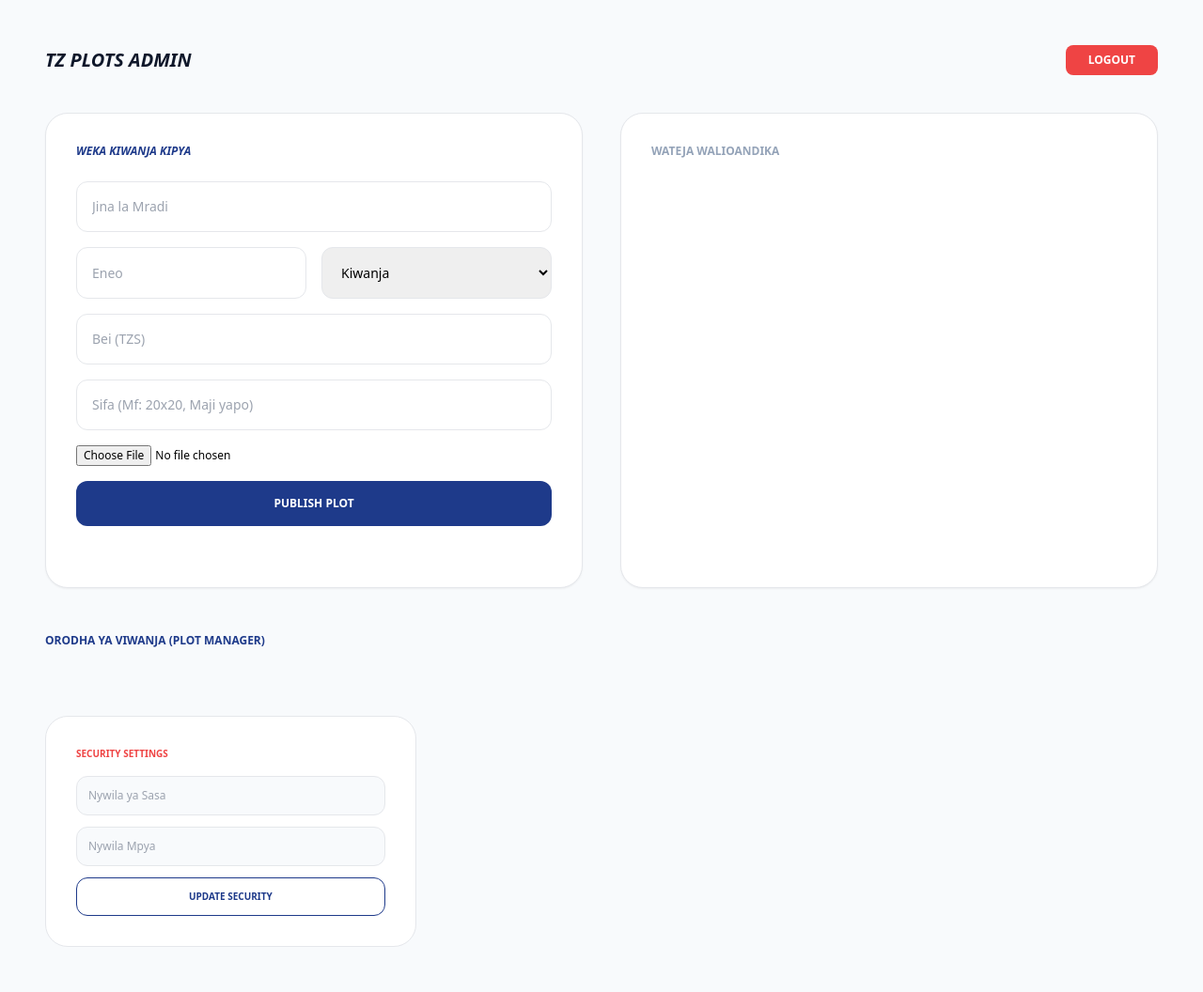
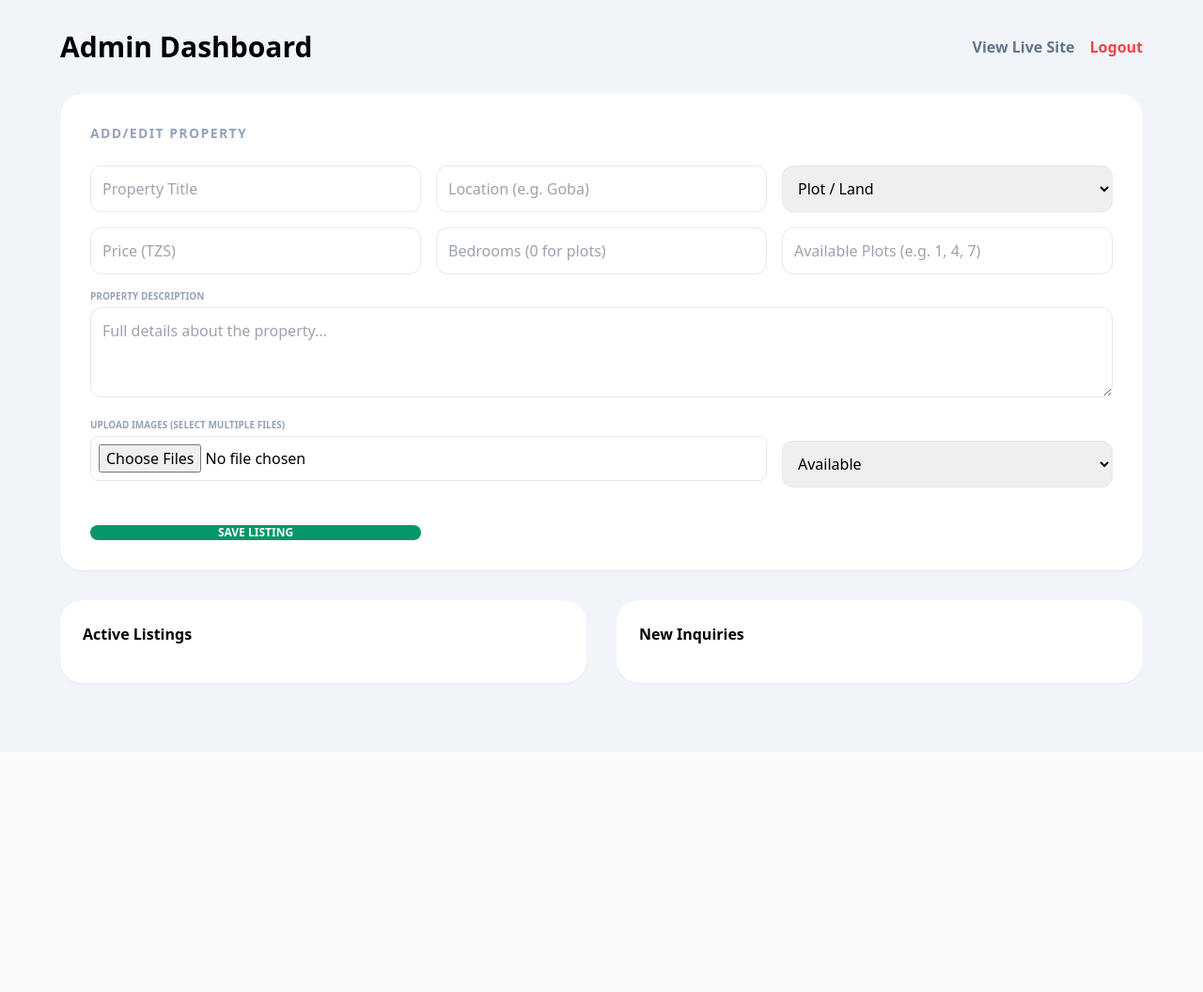
Before and after one commit to ngamilagaboniface-beep/tanzania_plots, a Flask app: page /admin in a window 1280 px wide. Shown: the whole page at 94% size. After the commit the page ends 728 px from the top, so only its background shows below. Run offline with Flask 3, Linux system fonts and the light colour scheme; a user stored in the database is signed in; some libraries are stand-ins or nearby versions.

Commit message:
Update admin.html

```diff
--- a/templates/admin.html
+++ b/templates/admin.html
@@ -1,69 +1,81 @@
 <!DOCTYPE html>
-<html lang="sw">
+<html lang="en">
 <head>
     <meta charset="UTF-8">
-    <title>Admin Panel | TZ Plots</title>
+    <title>Admin | Tanzania Plots</title>
     <script src="https://cdn.tailwindcss.com"></script>
 </head>
-<body class="bg-slate-50 p-6 md:p-12">
-    <div class="flex justify-between items-center mb-10">
-        <h1 class="text-slate-900 font-black text-xl italic">TZ PLOTS ADMIN</h1>
-        <a href="/logout" class="bg-red-500 text-white px-6 py-2 rounded-lg text-xs font-bold uppercase">Logout</a>
-    </div>
+<body class="bg-slate-100 p-8">
+    <div class="max-w-6xl mx-auto">
+        <div class="flex justify-between items-center mb-8">
+            <h1 class="text-3xl font-black">Admin Dashboard</h1>
+            <div class="flex gap-4">
+                <a href="/" class="text-slate-500 font-bold hover:text-[#059669]">View Live Site</a>
+                <a href="/logout" class="text-red-500 font-bold">Logout</a>
+            </div>
+        </div>
 
-    {% with messages = get_flashed_messages() %}
-        {% if messages %}<div class="bg-blue-600 text-white p-4 rounded-xl mb-10 text-center font-bold text-sm">{{ messages[0] }}</div>{% endif %}
-    {% endwith %}
+        <div class="bg-white p-8 rounded-3xl shadow-sm mb-8">
+            <h2 class="font-bold mb-6 uppercase text-sm tracking-widest text-slate-400">Add/Edit Property</h2>
 
-    <div class="grid grid-cols-1 lg:grid-cols-2 gap-10 mb-12">
-        <div class="bg-white p-8 rounded-3xl shadow-sm border">
-            <h2 class="text-blue-900 font-black text-xs uppercase mb-6 italic">Weka Kiwanja Kipya</h2>
-            <form action="/admin/upload" method="POST" enctype="multipart/form-data" class="space-y-4">
-                <input type="text" name="title" placeholder="Jina la Mradi" required class="w-full border p-4 rounded-xl text-sm">
-                <div class="grid grid-cols-2 gap-4">
-                    <input type="text" name="location" placeholder="Eneo" required class="w-full border p-4 rounded-xl text-sm">
-                    <select name="type" class="border p-4 rounded-xl text-sm"><option>Kiwanja</option><option>Nyumba</option><option>Shamba</option></select>
+            <form action="/admin/save" method="POST" enctype="multipart/form-data" class="grid grid-cols-1 md:grid-cols-3 gap-4">
+                <input type="hidden" name="property_id" id="p_id">
+                <input type="text" name="title" id="p_title" placeholder="Property Title" class="p-3 border rounded-xl" required>
+                <input type="text" name="location" id="p_loc" placeholder="Location (e.g. Goba)" class="p-3 border rounded-xl" required>
+                <select name="type" id="p_type" class="p-3 border rounded-xl">
+                    <option>Plot / Land</option>
+                    <option>House</option>
+                    <option>Commercial</option>
+                </select>
+                <input type="number" name="price" id="p_price" placeholder="Price (TZS)" class="p-3 border rounded-xl" required>
+                <input type="number" name="bedrooms" id="p_beds" placeholder="Bedrooms (0 for plots)" class="p-3 border rounded-xl">
+                <input type="text" name="available_plots" id="p_plots" placeholder="Available Plots (e.g. 1, 4, 7)" class="p-3 border rounded-xl">
+
+                <div class="md:col-span-3">
+                    <label class="block text-[10px] font-bold mb-1 text-slate-400 uppercase">Property Description</label>
+                    <textarea name="description" placeholder="Full details about the property..." class="w-full p-3 border rounded-xl h-24"></textarea>
                 </div>
-                <input type="number" name="price" placeholder="Bei (TZS)" required class="w-full border p-4 rounded-xl text-sm">
-                <input type="text" name="features" placeholder="Sifa (Mf: 20x20, Maji yapo)" class="w-full border p-4 rounded-xl text-sm">
-                <input type="file" name="file" required class="text-xs">
-                <button class="w-full bg-blue-900 text-white py-4 rounded-xl font-black uppercase text-xs">Publish Plot</button>
+
+                <div class="md:col-span-2">
+                    <label class="block text-[10px] font-bold mb-1 text-slate-400 uppercase">Upload Images (Select Multiple Files)</label>
+                    <input type="file" name="image_files" multiple class="w-full p-2 border rounded-lg bg-white">
+                </div>
+
+                <select name="status" id="p_status" class="p-3 border rounded-xl mt-6">
+                    <option>Available</option>
+                    <option>Sold</option>
+                </select>
+                <button class="bg-[#059669] mt-6 text-white rounded-xl font-bold uppercase text-xs hover:bg-emerald-700">Save Listing</button>
             </form>
         </div>
 
-        <div class="bg-white p-8 rounded-3xl shadow-sm border">
-            <h2 class="text-slate-400 font-black text-xs uppercase mb-6">Wateja Walioandika</h2>
-            <div class="space-y-4 h-[400px] overflow-y-auto pr-2">
-                {% for i in inquiries %}
-                <div class="bg-slate-50 p-4 rounded-xl border">
-                    <p class="font-black text-sm text-blue-900">{{ i.client_name }} - {{ i.client_phone }}</p>
-                    <p class="text-xs text-slate-500 mt-2 italic">"{{ i.message }}"</p>
+        <div class="grid grid-cols-1 md:grid-cols-2 gap-8">
+            <div class="bg-white p-6 rounded-3xl shadow-sm">
+                <h2 class="font-bold mb-4">Active Listings</h2>
+                {% for p in properties %}
+                <div class="flex justify-between items-center p-4 border-b">
+                    <div>
+                        <p class="font-bold text-sm">{{ p.title }}</p>
+                        <p class="text-[10px] text-slate-400">{{ p.location }} | {{ p.status }}</p>
+                    </div>
+                    <form action="/admin/delete/{{ p.id }}" method="POST">
+                        <button class="text-red-400 text-xs font-bold">Delete</button>
+                    </form>
+                </div>
+                {% endfor %}
+            </div>
+
+            <div class="bg-white p-6 rounded-3xl shadow-sm">
+                <h2 class="font-bold mb-4">New Inquiries</h2>
+                {% for inq in inquiries %}
+                <div class="p-4 border-b bg-emerald-50 rounded-xl mb-2">
+                    <p class="font-bold text-sm">{{ inq.customer_name }}</p>
+                    <p class="text-xs text-[#059669]">{{ inq.customer_phone }}</p>
+                    <p class="text-[10px] mt-1 text-slate-500 font-bold">Interested in: {{ inq.selected_plots }}</p>
                 </div>
                 {% endfor %}
             </div>
         </div>
     </div>
-
-    <h2 class="text-blue-900 font-black text-xs uppercase mb-6">Orodha ya Viwanja (Plot Manager)</h2>
-    <div class="grid grid-cols-2 md:grid-cols-4 gap-6 mb-12">
-        {% for p in properties %}
-        <div class="bg-white p-3 rounded-2xl border text-center">
-            <img src="{{ p.image_url }}" class="w-full h-24 object-cover rounded-xl mb-3">
-            <p class="text-[10px] font-black truncate">{{ p.title }}</p>
-            <form action="/admin/delete/{{ p.id }}" method="POST" onsubmit="return confirm('Futa kiwanja?');">
-                <button class="mt-2 text-red-500 text-[9px] font-bold uppercase border border-red-100 px-4 py-1 rounded-md hover:bg-red-500 hover:text-white transition">Ondoa / Futa</button>
-            </form>
-        </div>
-        {% endfor %}
-    </div>
-
-    <div class="bg-white p-8 rounded-3xl border lg:w-1/3">
-        <h2 class="text-red-500 font-black text-[10px] uppercase mb-4">Security Settings</h2>
-        <form action="/admin/password" method="POST" class="space-y-3">
-            <input type="password" name="old_p" placeholder="Nywila ya Sasa" required class="w-full bg-slate-50 border p-3 rounded-xl text-xs">
-            <input type="password" name="new_p" placeholder="Nywila Mpya" required class="w-full bg-slate-50 border p-3 rounded-xl text-xs">
-            <button class="w-full border border-blue-900 text-blue-900 py-3 rounded-xl font-black text-[10px] uppercase hover:bg-blue-900 hover:text-white transition">Update Security</button>
-        </form>
-    </div>
 </body>
 </html>
```
